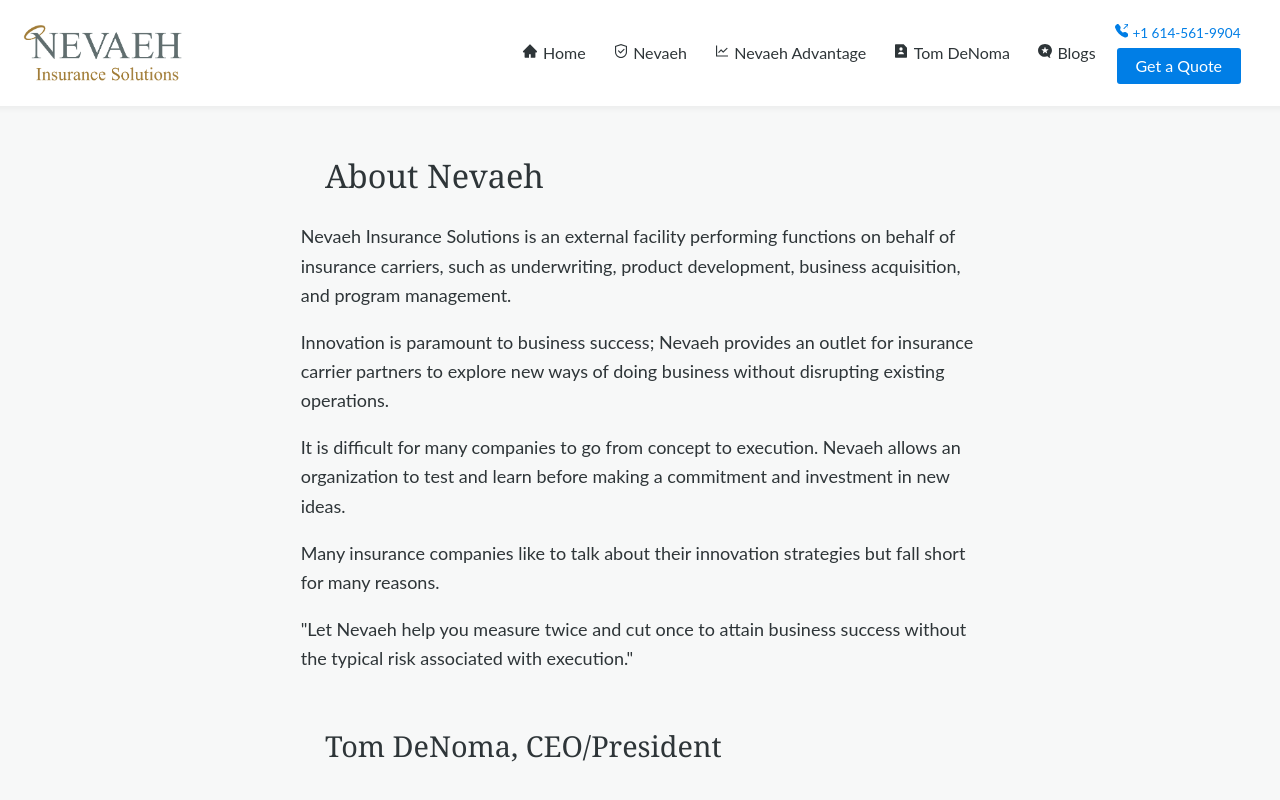
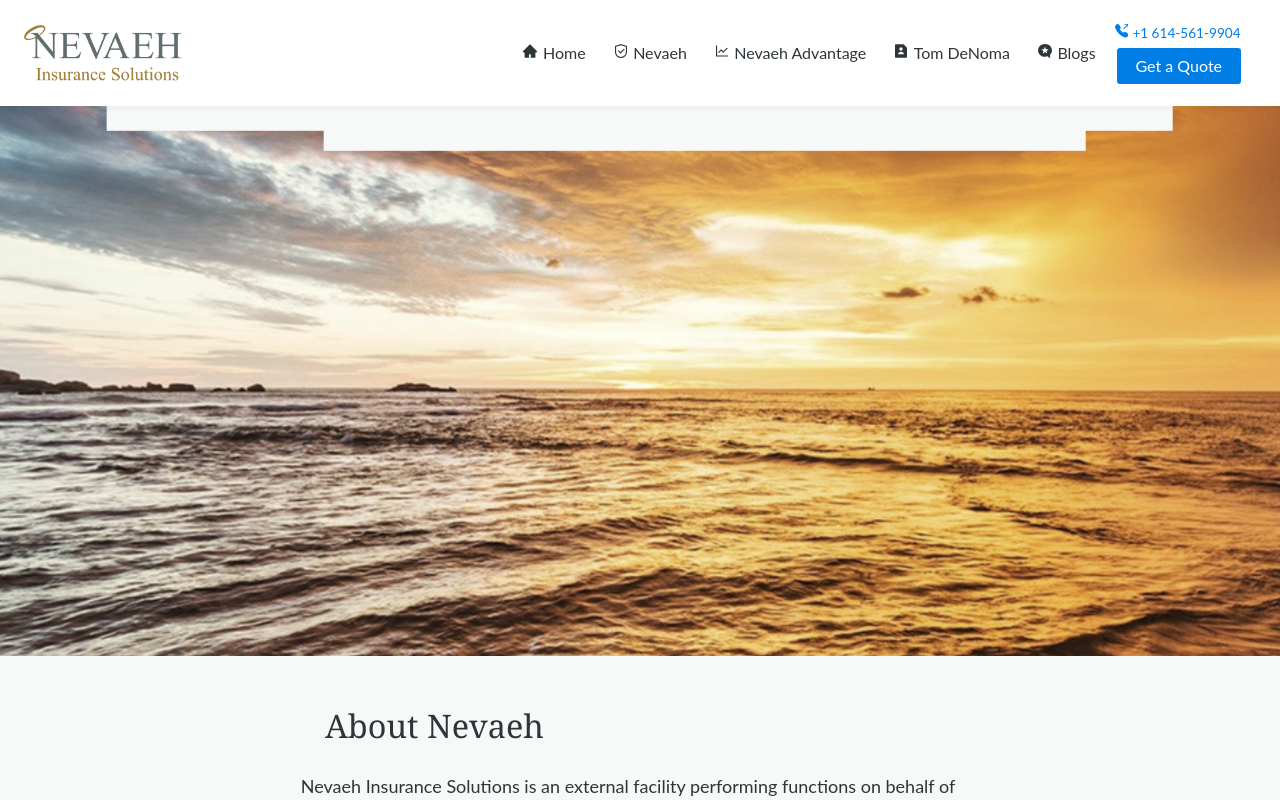
Before and after one commit to DanielSerio/nevaeh, a Next.js app: page / in a window 1280 px wide. Built offline with nearby package versions, Linux system fonts and the light colour scheme.

Commit message:
added hero

```diff
--- /dev/null
+++ b/components/Hero/Hero.tsx
@@ -0,0 +1,25 @@
+import React, { ComponentProps } from 'react';
+
+interface HeroProps extends ComponentProps<'div'> {
+  url: string
+  scrolltop: number
+}
+
+export default function Hero(Props: HeroProps) {
+  const { url, children, scrolltop, ...props } = Props
+  const styles = {
+    backgroundImage: `url(${url})`,
+    transform: `translateZ(-${200 + (scrolltop * 1.5)}px) translateY(-${scrolltop / 4}px)`,
+    filter: `grayscale(30%) sepia(${(scrolltop || 1) / 300})`
+  }
+  return (
+    <div className="hero" {...props}>
+      <div className="hero-background" style={styles}></div>
+      <div className="hero-foreground">
+        <div className="hero-content-container">
+          {children}
+        </div>
+      </div>
+    </div>
+  );
+}
--- a/pages/index.tsx
+++ b/pages/index.tsx
@@ -1,16 +1,25 @@
 
 import Head from 'next/head'
+import { UIEvent, useRef, useState } from 'react'
 import Content from '../components/Content/Content'
 import Footer from '../components/Footer/Footer'
 import Header from '../components/Header/Header'
+import Hero from '../components/Hero/Hero'
 import Page from '../components/Page/Page'
 import PageBlock from '../components/Page/PageBlock'
 
 
 export default function Home() {
+  const [scrolltop, setScrolltop] = useState<number>(0)
+
+  function onScroll(e: UIEvent) {
+    const { scrollTop } = e.target as HTMLDivElement
+    if (scrollTop <= 600) setScrolltop(scrollTop)
+  }
+
   //TODO: SEO
   return (
-    <Page className='simple'>
+    <Page className='simple' onScroll={onScroll}>
       <Head>
         <title>Nevaeh Insurance</title>
         <meta name="description" content="Nevaeh Insurance" />
@@ -18,6 +27,9 @@
       </Head>
       <Header />
       <Content>
+        <Hero url="/beach.jpg" scrolltop={scrolltop}>
+
+        </Hero>
         <PageBlock>
           <h1>About Nevaeh</h1>
           <p>Nevaeh Insurance Solutions is an external facility
--- a/styles/component/_index.scss
+++ b/styles/component/_index.scss
@@ -1,3 +1,4 @@
 @import './card/index';
 @import './nav/index';
 @import './buttons/index';
+@import './hero/index';
--- /dev/null
+++ b/styles/component/hero/_hero.scss
@@ -0,0 +1,33 @@
+.hero {
+  position: relative;
+  height: 550px;
+  overflow: hidden;
+  perspective: 1000px;
+  transform-style: preserve-3d;
+
+  &-background,
+  &-foreground { position: absolute; }
+
+  &-background {
+    height: 250%;
+    width: 250%;
+    background-repeat: no-repeat;
+    background-size: cover;
+    background-attachment: fixed;
+    background-position: center center;
+    transform-origin: top center;
+    left: -75%;
+    top: -60%;
+    transition: all 60ms linear;
+    transform: translateZ(-400px) translateY(0);
+    filter: grayscale(30%);
+  }
+
+  &-foreground {
+    height: 100%;
+    width: 100%;
+    top: 0;
+    left: 0;
+    z-index: $foreground-z-layer;
+  }
+}
--- /dev/null
+++ b/styles/component/hero/_index.scss
@@ -0,0 +1 @@
+@import './hero';
```
